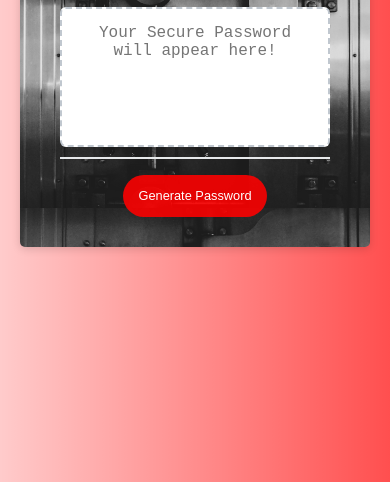
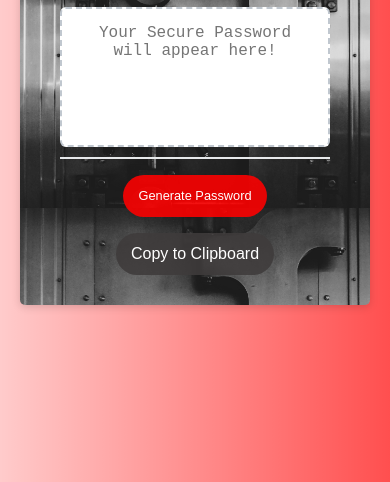
Before and after one commit to Lloret82/Password_Generator_Js, a plain HTML site: page index.html in a window 390 px wide. Shown: the part 362-844 px from the top of the page. Drawn offline with Linux system fonts and the light colour scheme.

```diff
--- a/index.html
+++ b/index.html
@@ -26,6 +26,9 @@
         </div>
         <div class="card-footer">
           <button id="generate" class="btn">Generate Password</button>
+
+          <button id="Copy" onclick="copy()" class="btncopy">Copy to Clipboard</button>
+        </div>
         </div>
       </div>
     </div>
--- a/script.js
+++ b/script.js
@@ -6,6 +6,8 @@ function generatePassword() {
   let special = "!@£$%^&*()_+={}[]:|;?><,./~`";
   let finalPasswordCharacterOptions = "";
   let finalPassword = "";
+
+
   // added a parseInt function to transform the user input string and parse into an integer
   let length = parseInt(prompt("How long would you like your password, between 8 and 128"))
   // added a validation for the user input, lenght and isNaN so the user can't input not number characters and lenght outside the parameters
@@ -73,3 +75,10 @@ function writePassword() {
 // Add event listener to generate button
 let generateBtn = document.querySelector("#generate");
 generateBtn.addEventListener("click", writePassword);
+
+// added a button to copy the password to the clipboard
+function copy(){
+  let copy = document.querySelector("textarea").select();
+  document.execCommand("Copy");
+  alert("Password copied to clipboard!");
+}
--- a/style.css
+++ b/style.css
@@ -117,6 +117,25 @@ header {
 .btn:hover{
   transform: scale(1.3);
 }
+.btncopy {
+  border: none;
+  background-color: rgba(63, 60, 60, 0.883);
+  border-radius: 25px;
+  box-shadow: rgba(0, 0, 0, 0.1) 0px 1px 6px 0px rgba(0, 0, 0, 0.2) 0px 1px 1px
+    0px;
+  color: hsl(0, 0%, 100%);
+  display: inline-block;
+  font-size: 22px;
+  line-height: 22px;
+  margin: 16px 16px 16px 20px;
+  padding: 14px 34px;
+  text-align: center;
+  cursor: pointer;
+}
+
+.btncopy:hover{
+  transform: scale(1.3);
+}
 
 button[disabled] {
   cursor: default;
@@ -153,6 +172,16 @@ button[disabled] {
     margin: 16px 0px 0px 0px;
     padding: 10px 15px;
   }
+  .btncopy {
+    font-size: 1rem;
+    margin: 16px 0px 0px 0px;
+    padding: 10px 15px;
+  }
+
+  /* .title h1{
+    text-align: center;
+
+  } */
 
   #password {
     font-size: 1rem;
@@ -163,4 +192,9 @@ button[disabled] {
   .btn {
     font-size: 0.8rem;
   }
+  .btncopy{
+    font-size: 1rem;
+    margin: 16px 0px 0px 0px;
+    padding: 10px 15px;
+  }
 }
```
